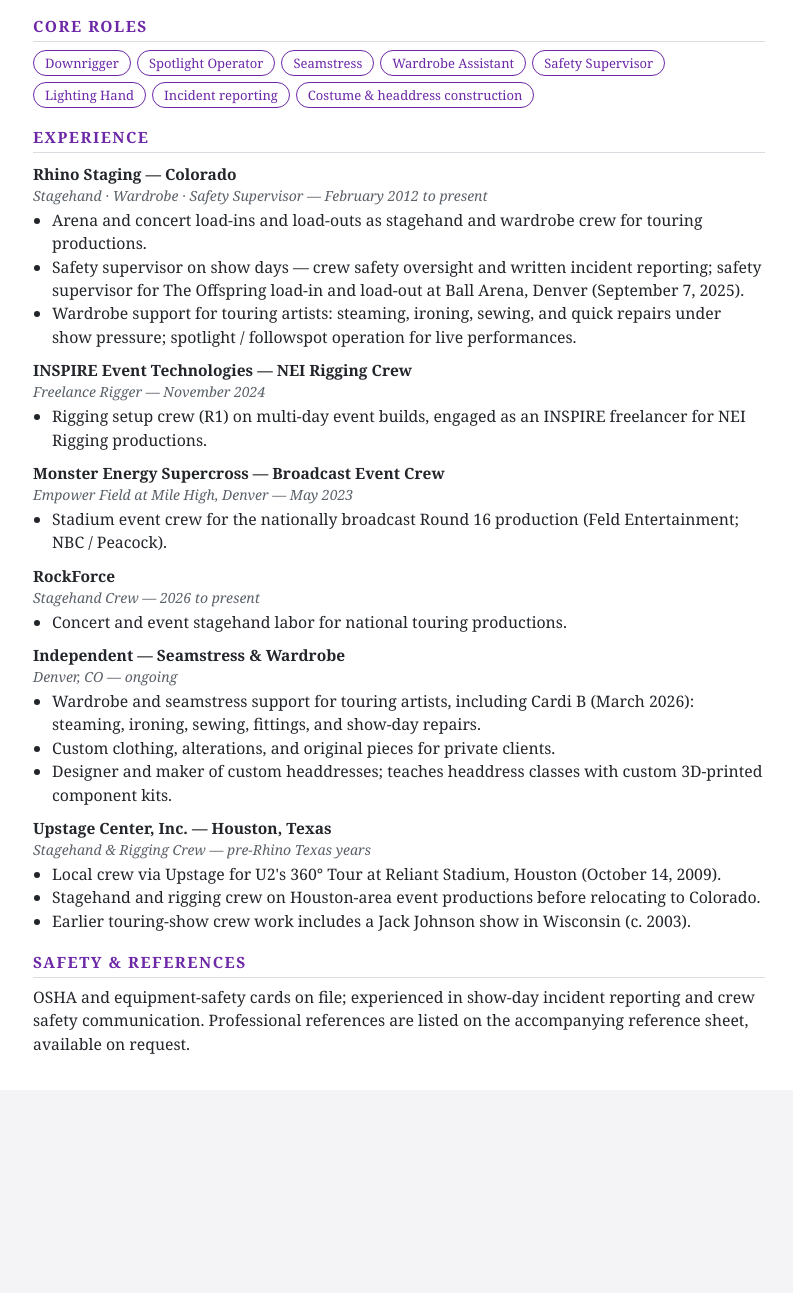
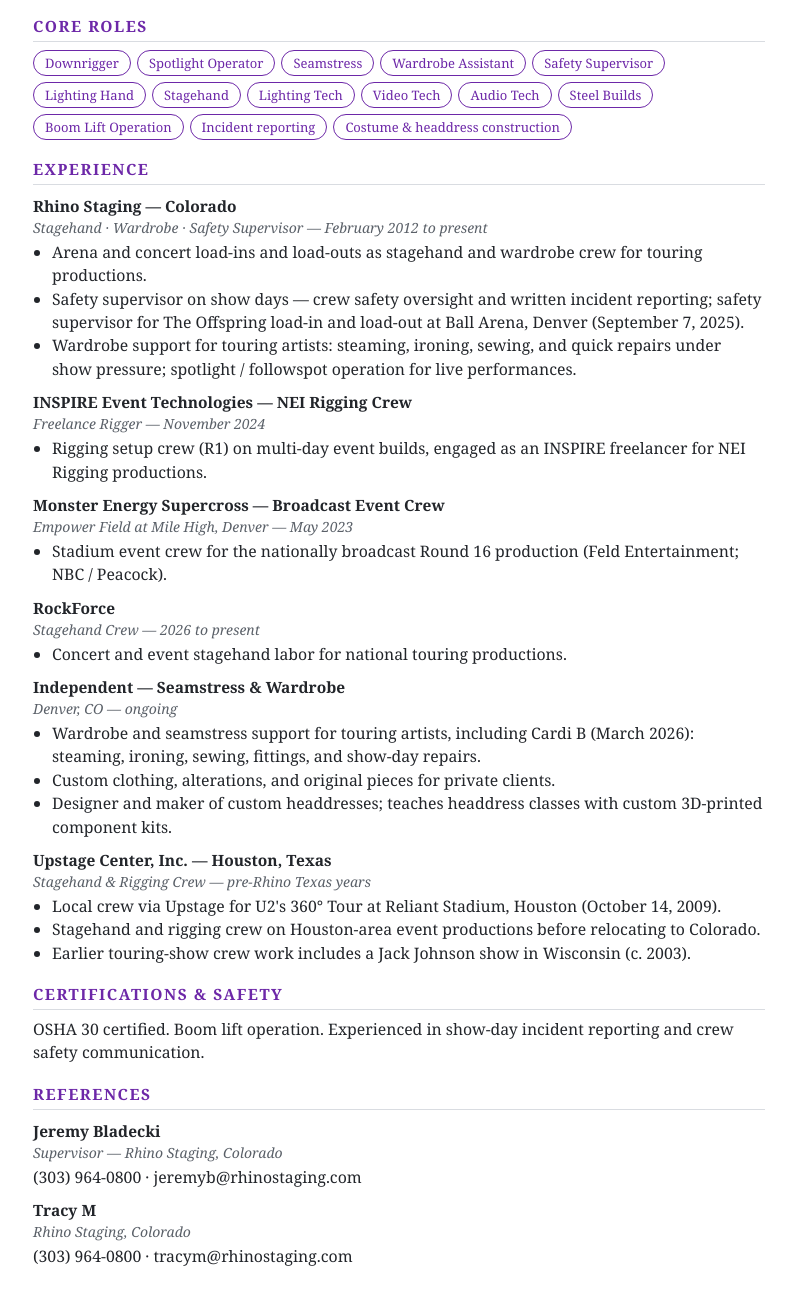
Before and after one commit to mnflwr69-cmd/mnflwr69-cmd.github.io, a plain HTML site: page resume.html in a window 1280 px wide. Shown: the part 367-1660 px from the top of the page, without its empty margins (241-1034 px from the left). Before the commit the page ends 1457 px from the top, so only its background shows below. Drawn offline with Linux system fonts and the light colour scheme.

Commit message:
Add files via upload

```diff
--- a/resume.html
+++ b/resume.html
@@ -58,6 +58,9 @@
     <span>Downrigger</span><span>Spotlight Operator</span>
     <span>Seamstress</span><span>Wardrobe Assistant</span>
     <span>Safety Supervisor</span><span>Lighting Hand</span>
+    <span>Stagehand</span><span>Lighting Tech</span>
+    <span>Video Tech</span><span>Audio Tech</span>
+    <span>Steel Builds</span><span>Boom Lift Operation</span>
     <span>Incident reporting</span><span>Costume &amp; headdress construction</span>
   </div>
 
@@ -105,8 +108,16 @@
     <li>Earlier touring-show crew work includes a Jack Johnson show in Wisconsin (c. 2003).</li>
   </ul>
 
-  <h2>Safety &amp; References</h2>
-  <p>OSHA and equipment-safety cards on file; experienced in show-day incident reporting and crew safety communication. Professional references are listed on the accompanying reference sheet, available on request.</p>
+  <h2>Certifications &amp; Safety</h2>
+  <p>OSHA 30 certified. Boom lift operation. Experienced in show-day incident reporting and crew safety communication.</p>
+
+  <h2>References</h2>
+  <h3>Jeremy Bladecki</h3>
+  <div class="meta">Supervisor — Rhino Staging, Colorado</div>
+  <p>(303) 964-0800 · jeremyb@rhinostaging.com</p>
+  <h3>Tracy M</h3>
+  <div class="meta">Rhino Staging, Colorado</div>
+  <p>(303) 964-0800 · tracym@rhinostaging.com</p>
 </div>
 </body>
 </html>
```
